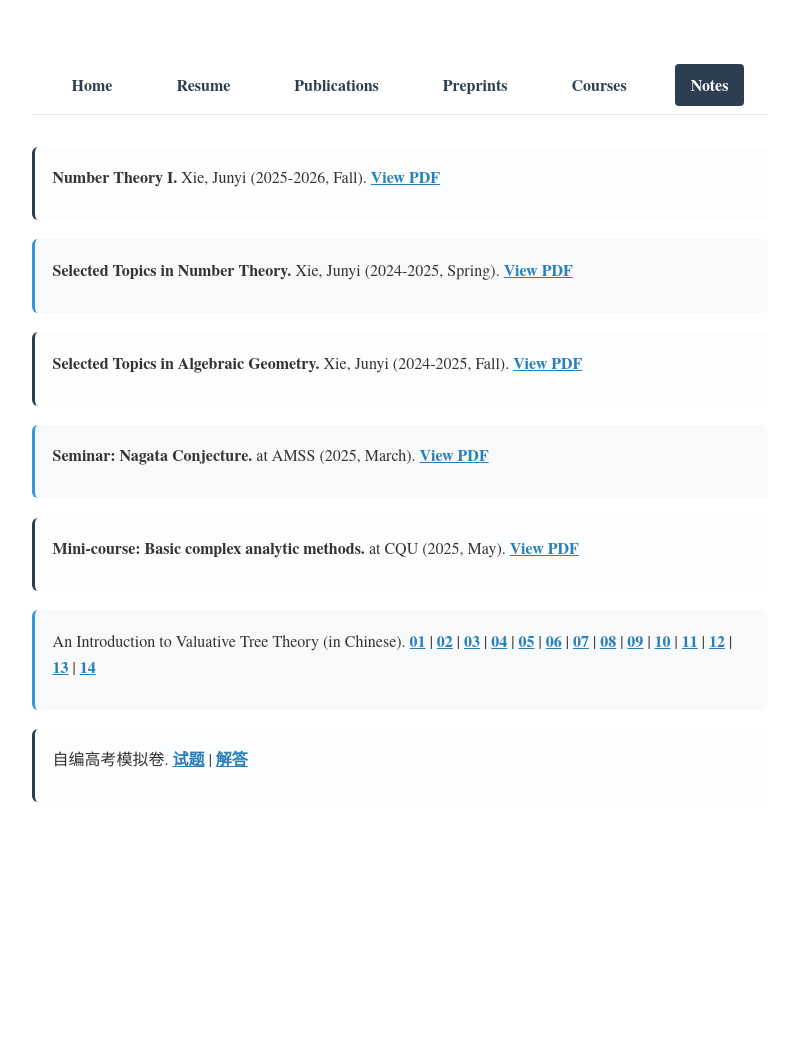
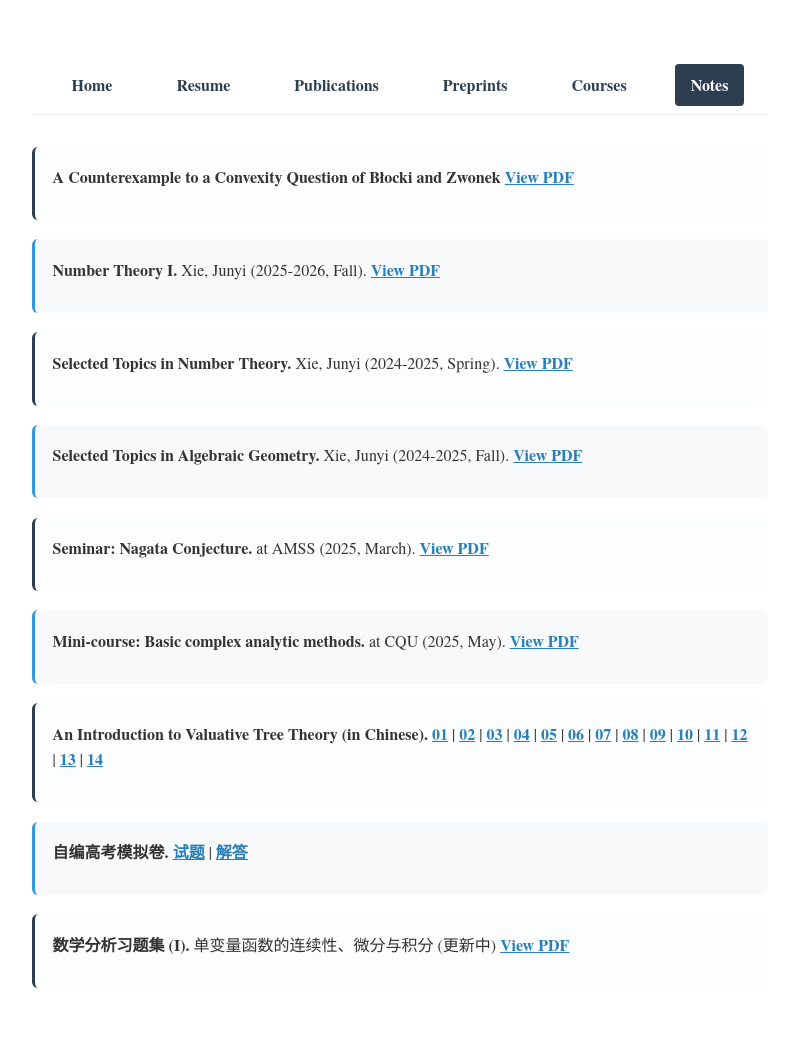
Before and after one commit to Naihuang-Bao/Naihuang-Bao.github.io, a Jekyll site: the page built from notes.md, in a window 1280 px wide. Shown: the whole page, without its empty margins (240-1039 px from the left). Built offline with Jekyll 4.4.1, drawn with Linux system fonts in a browser that asks for light colours; comment, search, counter and statistics services are not loaded; before the commit the page ends 900 px from its top, so only the background shows below that.

Commit message:
add ctexmp BZ

```diff
--- a/notes.md
+++ b/notes.md
@@ -5,6 +5,12 @@ permalink: /notes/
 ---
 
 <section class="publications">
+
+  <div class="publication">
+    <p><strong>A Counterexample to a Convexity Question of Błocki and Zwonek</strong>
+      <a href="{{ site.baseurl }}/assets/seminar/ctexmp_BZ.pdf" target="_blank" rel="noopener" class="paper-link">View PDF</a>
+    </p>
+  </div>
 
   <div class="publication">
     <p><strong>Number Theory I.</strong> Xie, Junyi (2025-2026, Fall).
@@ -37,7 +43,7 @@ permalink: /notes/
   </div>
 
   <div class="publication">
-    <p>An Introduction to Valuative Tree Theory (in Chinese).
+    <p><strong>An Introduction to Valuative Tree Theory (in Chinese).</strong>
       <a href="{{ site.baseurl }}/valtree01/" target="_blank" rel="noopener" class="paper-link">01</a> |
       <a href="{{ site.baseurl }}/valtree02/" target="_blank" rel="noopener" class="paper-link">02</a> |
       <a href="{{ site.baseurl }}/valtree03/" target="_blank" rel="noopener" class="paper-link">03</a> |
@@ -56,8 +62,14 @@ permalink: /notes/
   </div>
 
   <div class="publication">
-    <p>自编高考模拟卷.
+    <p><strong>自编高考模拟卷.</strong>
       <a href="{{ site.baseurl }}/assets/highschoolnotes/gaokao_moni.pdf" target="_blank" rel="noopener" class="paper-link">试题</a> | <a href="{{ site.baseurl }}/assets/highschoolnotes/gaokao_moni(answer).pdf" target="_blank" rel="noopener" class="paper-link">解答</a>
     </p>
   </div>
+
+  <div class="publication">
+    <p><strong>数学分析习题集 (I).</strong> 单变量函数的连续性、微分与积分 (更新中)
+      <a href="{{ site.baseurl }}/assets/cournotes/Problems_in_MAI.pdf" target="_blank" rel="noopener" class="paper-link">View PDF </a>
+    </p>
+  </div>
 </section>
```
Also changed, not shown: courses.md (+0 -6 lines), 1 other file.
